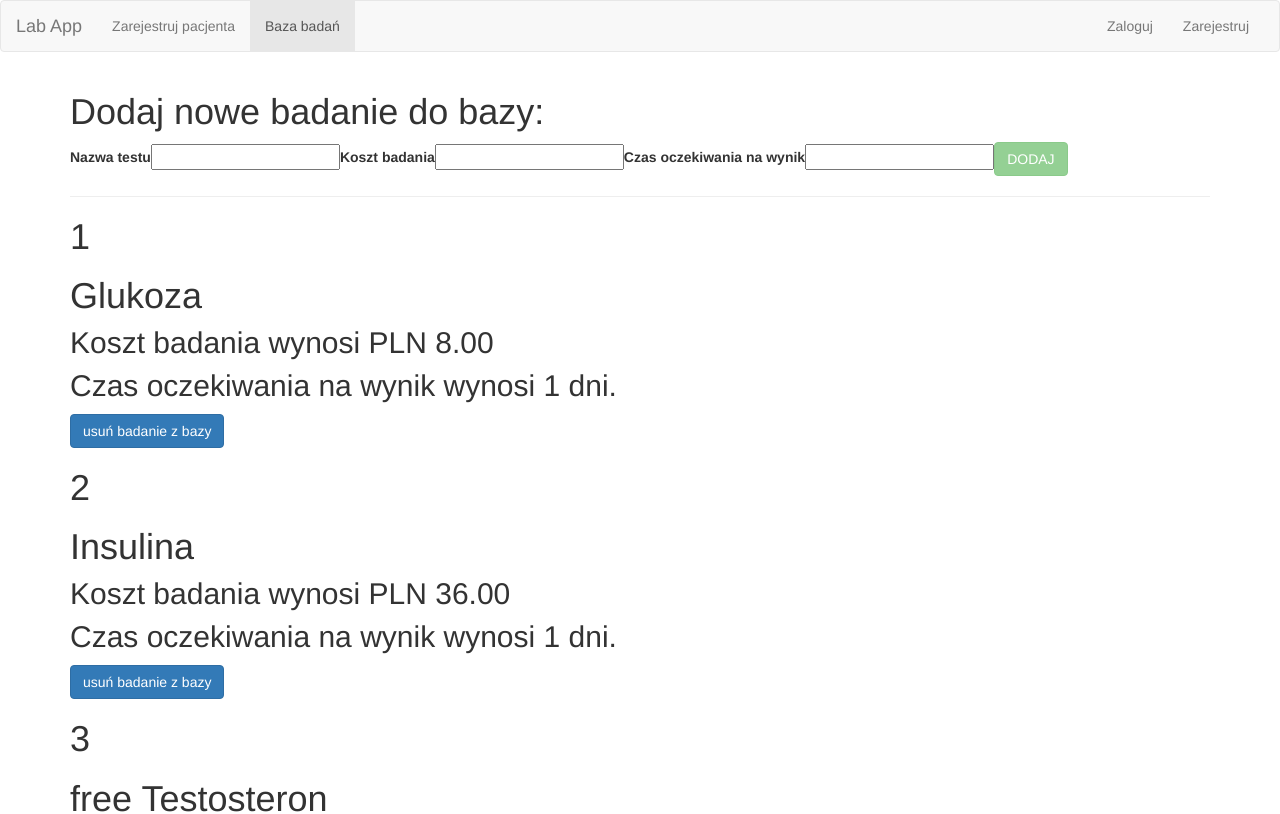
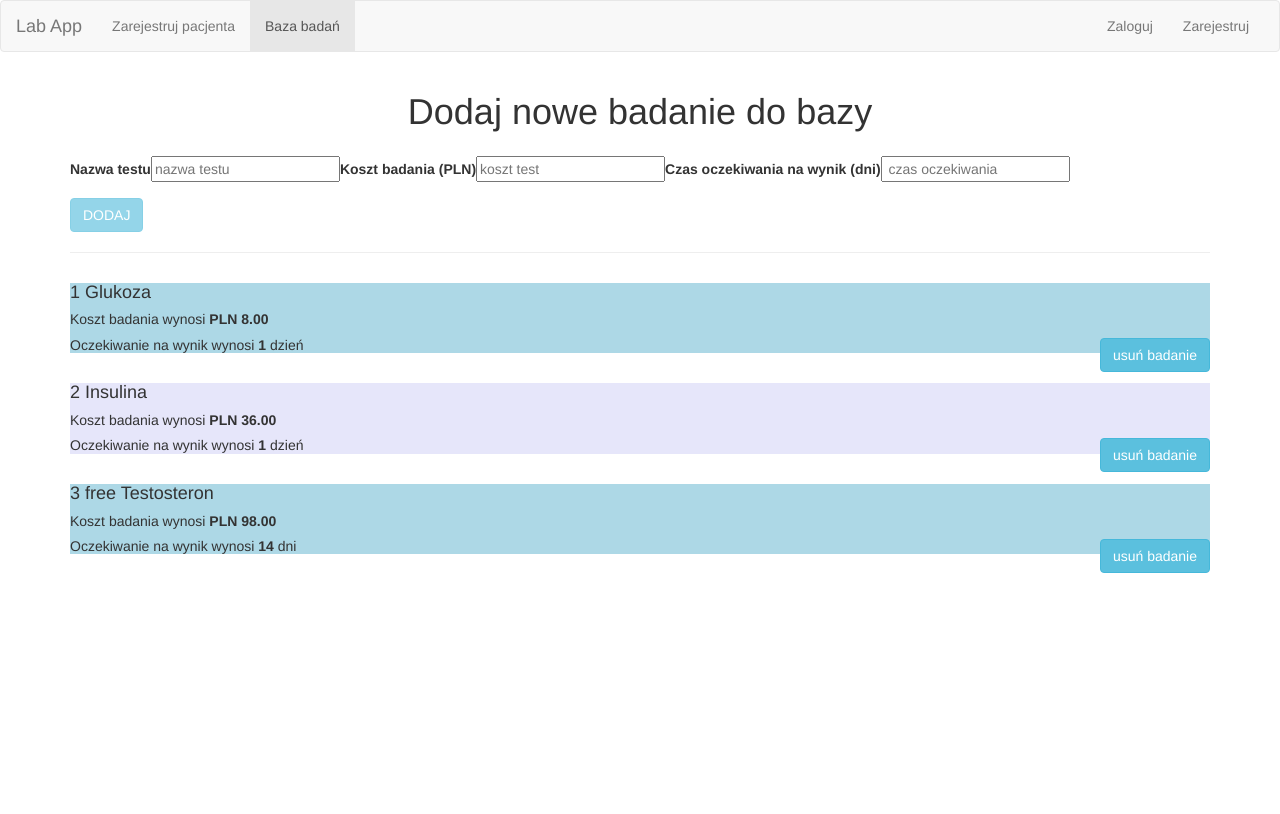
Before and after one commit to SebastianPokorski/labApp, an Angular app: page /testbase in a window 1280 px wide. Shown: the top 814 px of the page. Built offline with nearby package versions, Linux system fonts and the light colour scheme.

Commit message:
tests base upgrade

```diff
--- a/src/app/testbase/testbase.component.css
+++ b/src/app/testbase/testbase.component.css
@@ -0,0 +1,7 @@
+h1 {
+    text-align: center;
+}
+
+div {
+    margin-top: 1em;
+}
--- a/src/app/testbase/testbase.component.html
+++ b/src/app/testbase/testbase.component.html
@@ -1,26 +1,40 @@
-<h1>Dodaj nowe badanie do bazy:</h1>
-<form (ngSubmit)="onSubmit(f)" #f="ngForm">
-     <div>
-      <label form="name">Nazwa testu</label>
-      <input type="text" id="name" name="name" required ngModel>
-      <label for="prize">Koszt badania</label>
-      <input type="number"  id="prize" name="prize" required ngModel>
-      <label for="daysWait">Czas oczekiwania na wynik</label>
-      <input type="number"  id="daysWait" name="daysWait" required ngModel>
+<h1>Dodaj nowe badanie do bazy</h1>
+<form (ngSubmit)="onSubmit(f)" #f="ngForm" class="form-inline">
+    <div class="form-group">
+		<label form="name">Nazwa testu</label>
+		<input type="text" id="name" name="name" placeholder="nazwa testu" required ngModel>
+	</div>
+    <div class="form-group">
+		<label for="prize">Koszt badania (PLN)</label>
+	  	<input type="number"  id="prize" name="prize" placeholder="koszt test"required ngModel>
+	</div>
+	<div class="form-group">
+      	<label for="daysWait">Czas oczekiwania na wynik (dni)</label>
+	  	<input type="number"  id="daysWait" name="daysWait" placeholder=" czas oczekiwania" required ngModel>
+	</div>
+	<div>
       <button
-		  class="btn btn-success"
+		  class="btn btn-info"
 		  type="submit"
-		  [disabled] = "!f.valid"  >DODAJ</button>
-      </div>
+		  [disabled] = "!f.valid" > DODAJ </button>
+	</div>
 </form>
  <hr>
 
 <h2 *ngFor="let testEl of tests, let i = index">
-	<h1>{{ i+1 }}</h1>
-	<h1>{{ testEl.name }}</h1>
-      <p>Koszt badania wynosi {{ testEl.prize | currency: "PLN " }} </p>
-      <p>Czas oczekiwania na wynik wynosi {{ testEl.daysWait }} dni. </p>
-	  <button
-		  class="btn btn-primary"
-		  (click)="onDelete()" >usuń badanie z bazy</button>
+	<div [ngStyle] = "{'background-color': i % 2 === 0 ? '#ADD8E6' : 'Lavender'}"><h4>{{ i+1 }} {{ testEl.name }} </h4>
+      <h5>Koszt badania wynosi
+            <strong>{{ testEl.prize | currency: "PLN " }}</strong>
+      </h5>
+      <h5> Oczekiwanie na wynik wynosi
+            <strong>{{ testEl.daysWait }}</strong>
+            <span [ngStyle]="{'display': testEl.daysWait === 1 ? 'inline' : 'none'}"> dzień </span>
+            <span [ngStyle]="{'display': testEl.daysWait === 1 ? 'none' : 'inline'}"> dni </span>
+            <button
+                  class="btn btn-info"
+                  (click)="onDelete(i)"
+                  [ngStyle] = "{'float' : 'right'}">usuń badanie</button>
+      </h5>
+
+      </div>
 </h2>
--- a/src/app/testbase/testbase.component.ts
+++ b/src/app/testbase/testbase.component.ts
@@ -11,8 +11,8 @@ import { NgForm } from '@angular/forms';
 export class TestbaseComponent implements OnInit {
 
   @ViewChild('f') addTestForm: NgForm;
-  testindex: number;
   tests: Test[];
+  index: number;
 
   constructor(private testservice: testService) {
   }
@@ -21,13 +21,13 @@ export class TestbaseComponent implements OnInit {
     const value = form.value;
     const newTest = new Test(value.name, value.prize, value.daysWait);
     this.tests.push(newTest);
-    console.log(this.tests);
+    console.log(form);
+    form.resetForm();
   }
 
-  // onDelete() {
-  //   this.tests.splice(1, 1);
-  //   console.log('dzila');
-  // }
+  onDelete(index: number) {
+    this.tests.splice(index, 1);
+  }
 
   ngOnInit() {
     this.tests = this.testservice.getTests();
```
